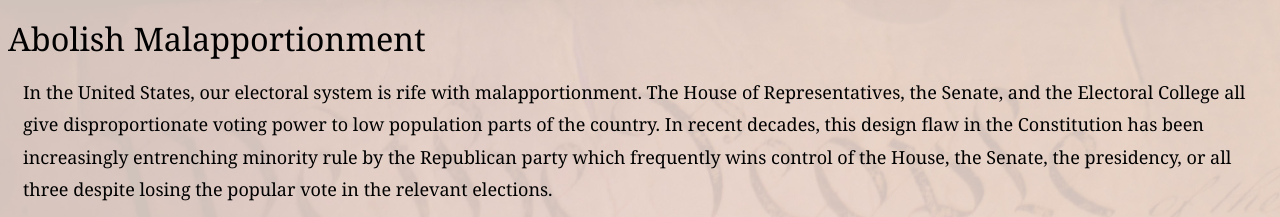
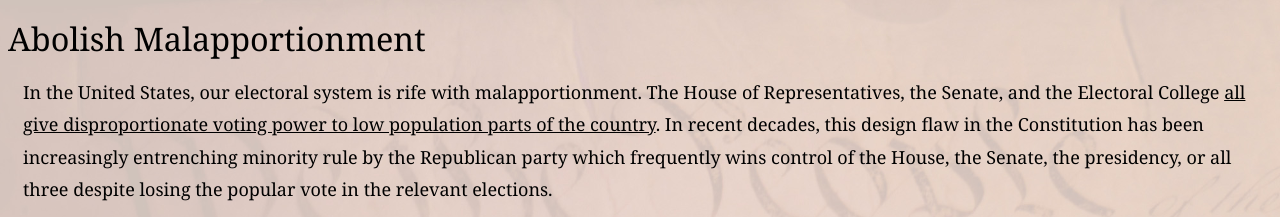
Before and after one commit to abolishmalapportionment-us/abolishmalapportionment.us, a plain HTML site: page index.html in a window 1280 px wide. Shown: the top 217 px of the page. Drawn offline with Linux system fonts and the light colour scheme.

Commit message:
another link

```diff
--- a/index.html
+++ b/index.html
@@ -54,7 +54,7 @@
     <main>
       <h1>Abolish Malapportionment</h1>
 
-      <p>In the United States, our electoral system is rife with malapportionment. The House of Representatives, the Senate, and the Electoral College all give disproportionate voting power to low population parts of the country. In recent decades, this design flaw in the Constitution has been increasingly entrenching minority rule by the Republican party which frequently wins control of the House, the Senate, the presidency, or all three despite losing the popular vote in the relevant elections.</p>
+      <p>In the United States, our electoral system is rife with malapportionment. The House of Representatives, the Senate, and the Electoral College <a href="https://fivethirtyeight.com/features/advantage-gop">all give disproportionate voting power to low population parts of the country</a>. In recent decades, this design flaw in the Constitution has been increasingly entrenching minority rule by the Republican party which frequently wins control of the House, the Senate, the presidency, or all three despite losing the popular vote in the relevant elections.</p>
 
       <p>Democrats often talk about adding more states to the union, abolishing the Electoral College, or packing the Supreme Court to balance things out better. While doing that would improve things somewhat, it wouldn't be nearly enough to undo all the structural unfairness that the Constitution burdens us with. For instance, <a href="https://fivethirtyeight.com/features/the-senates-rural-skew-makes-it-very-hard-for-democrats-to-win-the-supreme-court/">even with four new Democratic states, the Senate would still be biased towards Republicans</a>. To truly get rid of all the malapportionment and to redesign the system so that it can never be exploited to entrench minority rule ever again, we need to enact a series of constitutional amendments enshrining the supremacy of the popular vote across all layers of government.</p>
 
```
